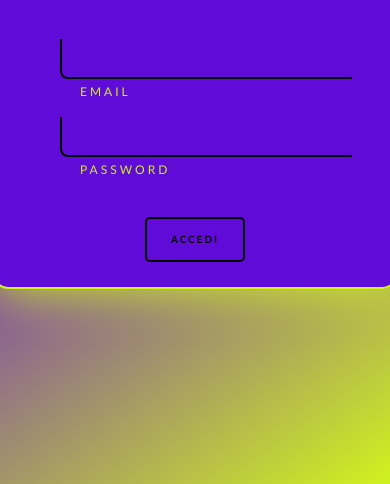
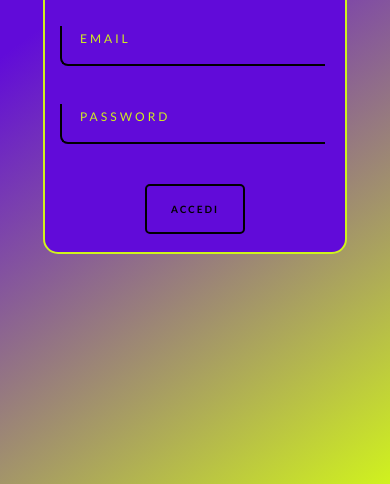
Before and after one commit to Onizuka121/Curriculum-Creator, a plain HTML site: page PageLogin.html in a window 390 px wide. Shown: the part 360-844 px from the top of the page. Drawn offline with Linux system fonts and the light colour scheme.

Commit message:
Update PageLogin.html

```diff
--- a/PageLogin.html
+++ b/PageLogin.html
@@ -2,8 +2,9 @@
 <head>
   <meta charset="UTF-8">
   <meta http-equiv="X-UA-Compatible" content="IE=edge">
-  <meta name="viewport" content="width=device-width, initial-scale=1.0">
-  <title>Document</title>
+  <meta name="viewport" content="width=device-width, initial-scale=1">
+  <link rel="shortcut icon" href="applicant.png" type="image/x-icon">
+  <title> LOGIN</title>
   <style>
 
    *{
@@ -14,6 +15,7 @@
    html,body{
     height: 100%;
    }
+
     body {
       background: rgb(97, 11, 217);
       background: linear-gradient(144deg, rgba(97, 11, 217, 1) 37%, rgba(208, 242, 30, 1) 100%);
@@ -49,13 +51,19 @@
       background: #610BD9;
       border: 2px solid #D0F21EFF;
       box-shadow: 0px 0px 50px #D0F21EFF;
+      box-shadow: none;
+      transition: box-shadow 0.5s ease-in-out;
       border-radius: 15px;
+    }
+    .card:hover{
+      box-shadow: 0px 0px 100px #D0F21EFF;
     }
 
     .inputBox {
       position: relative;
       width: 270px;
     }
+
 
     .inputBox input {
       width: 100%;
@@ -125,6 +133,19 @@
       background-color: rgb(0, 0, 0);
       color: #D0F21EFF;
     }
+    @media (max-width:400px){
+    .card {
+    height: 380px;
+    width: 300px;
+    gap: 30px;
+  }
+  .enter{
+    height: 50px;
+  }
+  .inputBox input{
+    width: 90%;
+  }
+}
   </style>
 </head>
 
```
